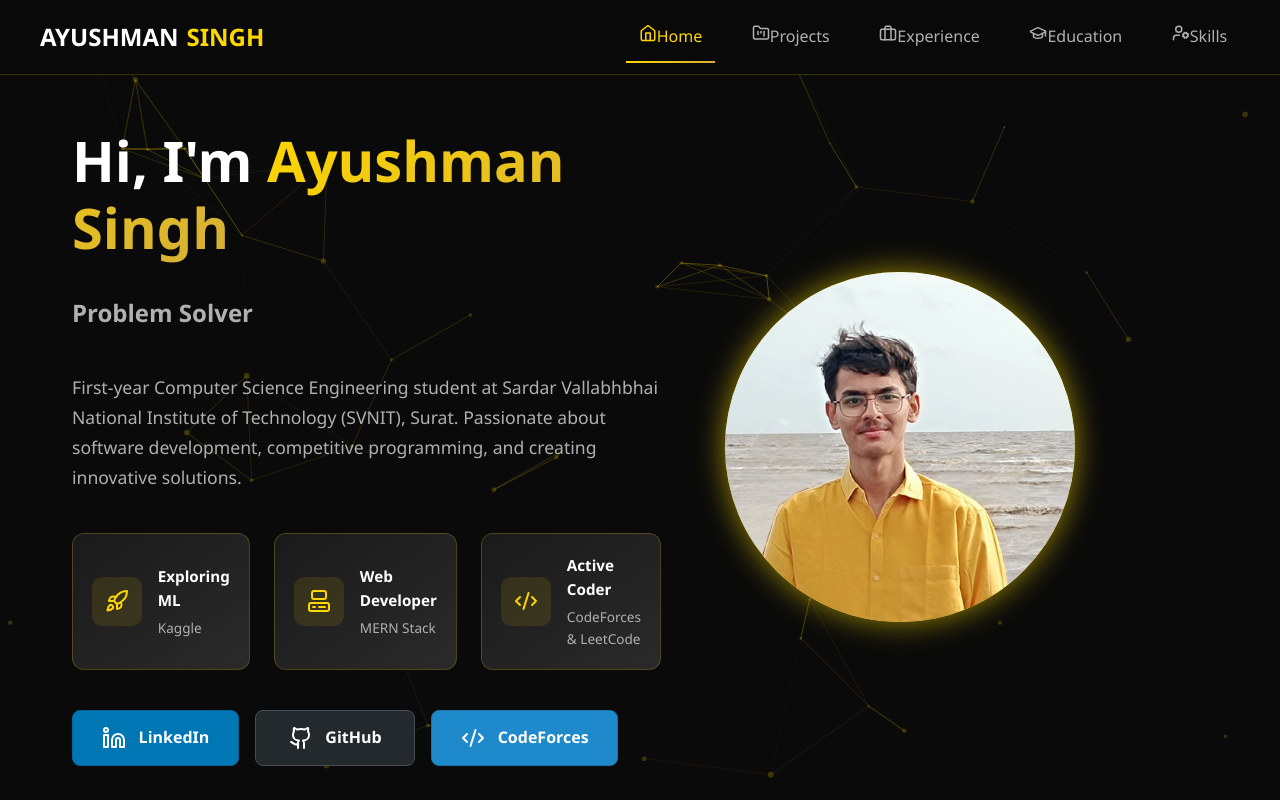
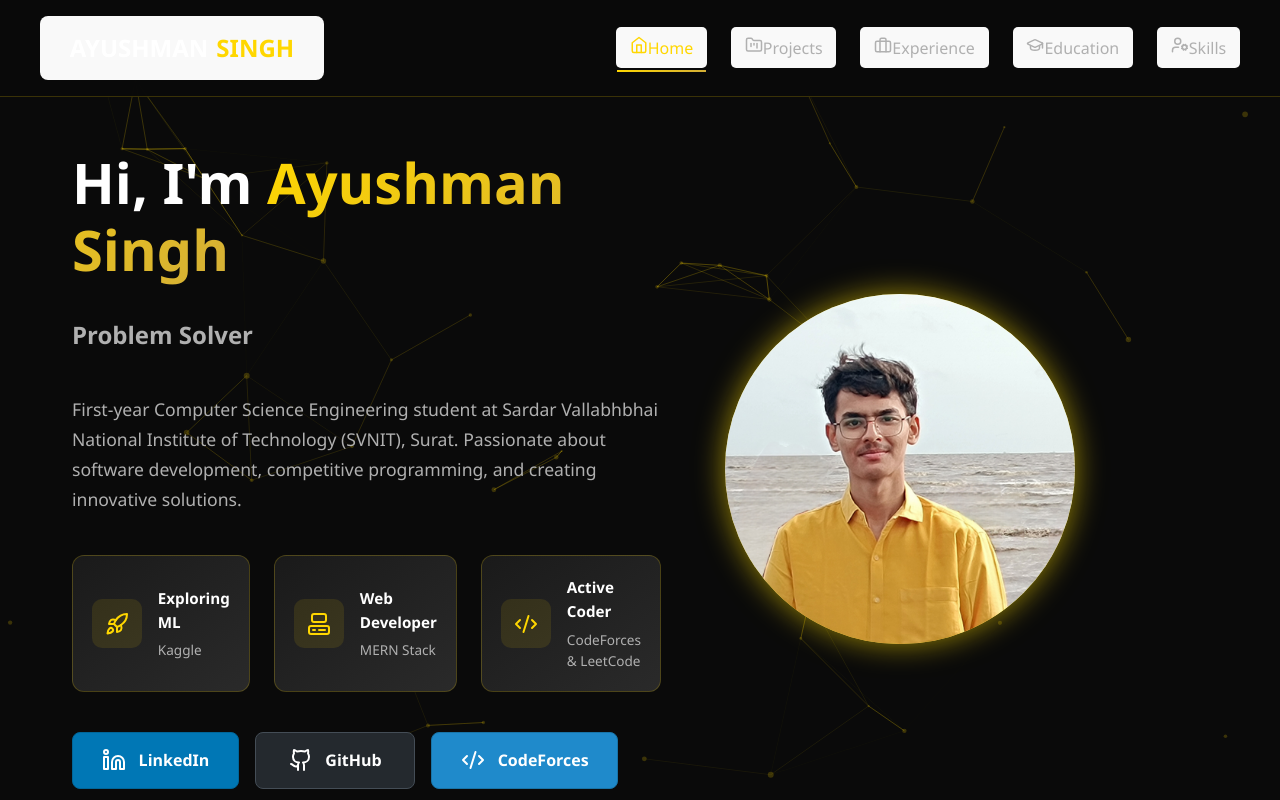
Before and after one commit to ayushman-svnit/personal-portfolio, a React (Vite) app: page / in a window 1280 px wide. Shown: the top 800 px of the page. Built offline with nearby package versions, Linux system fonts and the light colour scheme.

Commit message:
small change in navbar component

```diff
--- a/src/components/Navbar.jsx
+++ b/src/components/Navbar.jsx
@@ -1,6 +1,6 @@
 import React, { useState } from "react";
 import { motion } from "framer-motion";
-import { NavLink } from "react-router-dom";
+import { NavLink, useNavigate, useLocation } from "react-router-dom";
 import {
   Menu,
   X,
@@ -13,6 +13,8 @@ import {
 
 const Navbar = () => {
   const [isOpen, setIsOpen] = useState(false);
+  const navigate = useNavigate();
+  const location = useLocation();
 
   const navItems = [
     { path: "/", label: "Home", icon: <Home size={18} /> },
@@ -25,6 +27,18 @@ const Navbar = () => {
     },
     { path: "/skills", label: "Skills", icon: <UserCog size={18} /> },
   ];
+
+  const handleNavigation = (path) => {
+    // If already on the page, scroll to top
+    if (location.pathname === path) {
+      window.scrollTo({ top: 0, behavior: 'smooth' });
+    } else {
+      // Navigate to new page
+      navigate(path);
+      // Scroll will be handled by ScrollToTop component
+    }
+    setIsOpen(false); // Close mobile menu
+  };
 
   return (
     <motion.nav
@@ -39,20 +53,21 @@ const Navbar = () => {
           whileHover={{ scale: 1.05 }}
           whileTap={{ scale: 0.95 }}
         >
-          <NavLink to="/" className="logo-link">
+          <button
+            onClick={() => handleNavigation("/")}
+            className="logo-link"
+          >
             <span className="logo-text">AYUSHMAN</span>
             <span className="logo-gold">SINGH</span>
-          </NavLink>
+          </button>
         </motion.div>
 
         <div className="nav-links">
           {navItems.map((item) => (
-            <NavLink
+            <button
               key={item.path}
-              to={item.path}
-              className={({ isActive }) =>
-                `nav-link ${isActive ? "active" : ""}`
-              }
+              onClick={() => handleNavigation(item.path)}
+              className={`nav-link ${location.pathname === item.path ? "active" : ""}`}
             >
               <motion.div
                 whileHover={{ scale: 1.1 }}
@@ -63,7 +78,7 @@ const Navbar = () => {
                 <span>{item.label}</span>
               </motion.div>
               <div className="nav-indicator" />
-            </NavLink>
+            </button>
           ))}
         </div>
 
@@ -79,17 +94,14 @@ const Navbar = () => {
             exit={{ opacity: 0, y: -20 }}
           >
             {navItems.map((item) => (
-              <NavLink
+              <button
                 key={item.path}
-                to={item.path}
-                className={({ isActive }) =>
-                  `mobile-nav-link ${isActive ? "active" : ""}`
-                }
-                onClick={() => setIsOpen(false)}
+                onClick={() => handleNavigation(item.path)}
+                className={`mobile-nav-link ${location.pathname === item.path ? "active" : ""}`}
               >
                 {item.icon}
                 <span>{item.label}</span>
-              </NavLink>
+              </button>
             ))}
           </motion.div>
         )}
@@ -99,3 +111,106 @@ const Navbar = () => {
 };
 
 export default Navbar;
+
+
+// import React, { useState } from "react";
+// import { motion } from "framer-motion";
+// import { NavLink } from "react-router-dom";
+// import {
+//   Menu,
+//   X,
+//   Home,
+//   FolderKanban,
+//   Briefcase,
+//   GraduationCap,
+//   UserCog,
+// } from "lucide-react";
+
+// const Navbar = () => {
+//   const [isOpen, setIsOpen] = useState(false);
+
+//   const navItems = [
+//     { path: "/", label: "Home", icon: <Home size={18} /> },
+//     { path: "/projects", label: "Projects", icon: <FolderKanban size={18} /> },
+//     { path: "/experience", label: "Experience", icon: <Briefcase size={18} /> },
+//     {
+//       path: "/education",
+//       label: "Education",
+//       icon: <GraduationCap size={18} />,
+//     },
+//     { path: "/skills", label: "Skills", icon: <UserCog size={18} /> },
+//   ];
+
+//   return (
+//     <motion.nav
+//       className="navbar"
+//       initial={{ y: -100 }}
+//       animate={{ y: 0 }}
+//       transition={{ duration: 0.5 }}
+//     >
+//       <div className="nav-container">
+//         <motion.div
+//           className="logo"
+//           whileHover={{ scale: 1.05 }}
+//           whileTap={{ scale: 0.95 }}
+//         >
+//           <NavLink to="/" className="logo-link">
+//             <span className="logo-text">AYUSHMAN</span>
+//             <span className="logo-gold">SINGH</span>
+//           </NavLink>
+//         </motion.div>
+
+//         <div className="nav-links">
+//           {navItems.map((item) => (
+//             <NavLink
+//               key={item.path}
+//               to={item.path}
+//               className={({ isActive }) =>
+//                 `nav-link ${isActive ? "active" : ""}`
+//               }
+//             >
+//               <motion.div
+//                 whileHover={{ scale: 1.1 }}
+//                 whileTap={{ scale: 0.95 }}
+//                 className="nav-item-content"
+//               >
+//                 {item.icon}
+//                 <span>{item.label}</span>
+//               </motion.div>
+//               <div className="nav-indicator" />
+//             </NavLink>
+//           ))}
+//         </div>
+
+//         <button className="menu-toggle" onClick={() => setIsOpen(!isOpen)}>
+//           {isOpen ? <X /> : <Menu />}
+//         </button>
+
+//         {isOpen && (
+//           <motion.div
+//             className="mobile-menu"
+//             initial={{ opacity: 0, y: -20 }}
+//             animate={{ opacity: 1, y: 0 }}
+//             exit={{ opacity: 0, y: -20 }}
+//           >
+//             {navItems.map((item) => (
+//               <NavLink
+//                 key={item.path}
+//                 to={item.path}
+//                 className={({ isActive }) =>
+//                   `mobile-nav-link ${isActive ? "active" : ""}`
+//                 }
+//                 onClick={() => setIsOpen(false)}
+//               >
+//                 {item.icon}
+//                 <span>{item.label}</span>
+//               </NavLink>
+//             ))}
+//           </motion.div>
+//         )}
+//       </div>
+//     </motion.nav>
+//   );
+// };
+
+// export default Navbar;
```
